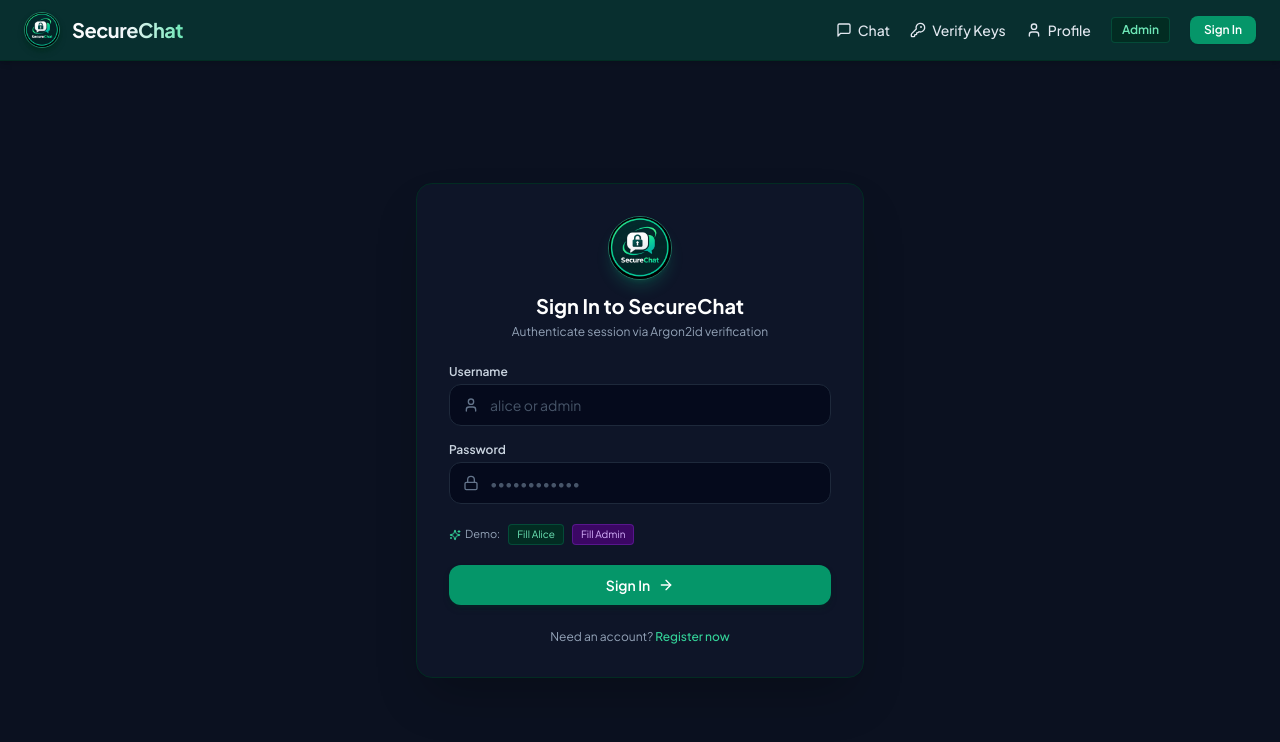
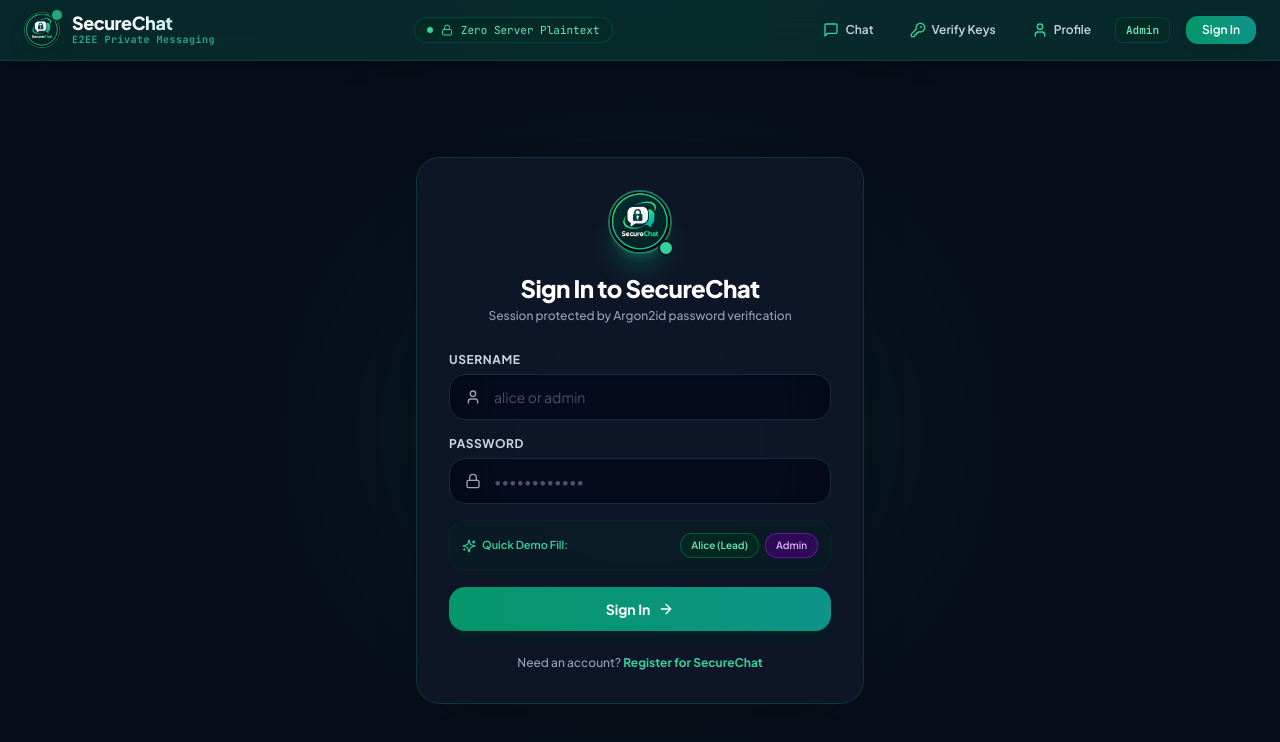
Before and after one commit to SPD-G107/SecureChat, a Next.js app in the folder frontend/: page /login in a window 1280 px wide. Shown: the top 742 px of the page. Built offline with nearby package versions, Linux system fonts and the light colour scheme.

Commit message:
design(frontend): implement glassmorphism, ambient lighting, and refined typography
Co-authored-by: SENG KOEMNAN <sengkoemnan6749@gmail.com>
Co-authored-by: REAM Rithy <reamrithy1234@gmail.com>
Co-authored-by: HENG MINOU <hengminou12345-del@users.noreply.github.com>

```diff
--- a/frontend/src/app/globals.css
+++ b/frontend/src/app/globals.css
@@ -1,4 +1,4 @@
-@import url('https://fonts.googleapis.com/css2?family=Plus+Jakarta+Sans:wght@400;500;600;700&family=JetBrains+Mono:wght@400;500&display=swap');
+@import url('https://fonts.googleapis.com/css2?family=Plus+Jakarta+Sans:wght@300;400;500;600;700;800&family=JetBrains+Mono:wght@400;500;600&display=swap');
 
 @tailwind base;
 @tailwind components;
@@ -17,12 +17,55 @@
 }
 
 body {
-  background-color: #0b1120;
-  color: var(--text-main);
+  background-color: #080d1a;
+  color: #f1f5f9;
   font-family: 'Plus Jakarta Sans', -apple-system, BlinkMacSystemFont, sans-serif;
   min-height: 100vh;
+  background-image:
+    radial-gradient(circle at 50% 0%, rgba(16, 185, 129, 0.07) 0%, transparent 60%),
+    radial-gradient(circle at 100% 100%, rgba(6, 78, 59, 0.08) 0%, transparent 50%);
+  background-attachment: fixed;
 }
 
 code, .font-mono {
   font-family: 'JetBrains Mono', monospace;
 }
+
+/* Custom Sleek Scrollbar */
+::-webkit-scrollbar {
+  width: 6px;
+  height: 6px;
+}
+
+::-webkit-scrollbar-track {
+  background: transparent;
+}
+
+::-webkit-scrollbar-thumb {
+  background: rgba(16, 185, 129, 0.2);
+  border-radius: 9999px;
+}
+
+::-webkit-scrollbar-thumb:hover {
+  background: rgba(16, 185, 129, 0.45);
+}
+
+/* Glassmorphism utility */
+.glass-panel {
+  background: rgba(15, 23, 42, 0.7);
+  backdrop-filter: blur(16px);
+  -webkit-backdrop-filter: blur(16px);
+  border: 1px solid rgba(16, 185, 129, 0.15);
+}
+
+.glass-nav {
+  background: rgba(8, 47, 47, 0.82);
+  backdrop-filter: blur(16px);
+  -webkit-backdrop-filter: blur(16px);
+  border-bottom: 1px solid rgba(16, 185, 129, 0.18);
+}
+
+/* Glow highlights */
+.glow-emerald {
+  box-shadow: 0 0 35px -5px rgba(16, 185, 129, 0.25);
+}
--- a/frontend/src/app/layout.tsx
+++ b/frontend/src/app/layout.tsx
@@ -1,7 +1,7 @@
 import './globals.css';
 import type { Metadata } from 'next';
 import Link from 'next/link';
-import { Shield, MessageSquare, KeyRound, User, LogOut } from 'lucide-react';
+import { Shield, MessageSquare, KeyRound, User, Lock, ExternalLink } from 'lucide-react';
 
 export const metadata: Metadata = {
   title: 'SecureChat — End-to-End Encrypted Private Messaging',
@@ -13,38 +13,68 @@ export const metadata: Metadata = {
 
 export default function RootLayout({ children }: { children: React.ReactNode }) {
   return (
-    <html lang="en">
-      <body className="min-h-screen flex flex-col bg-[#0b1120] text-slate-100 antialiased">
-        {/* Dark Teal Navigation Bar matching README Section 11 */}
-        <header className="bg-[#082f2f] border-b border-emerald-950 px-6 py-3 flex items-center justify-between sticky top-0 z-50 shadow-md">
-          <Link href="/" className="flex items-center gap-3 font-bold text-xl text-white group">
+    <html lang="en" className="dark">
+      <body className="min-h-screen flex flex-col bg-[#080d1a] text-slate-100 antialiased selection:bg-emerald-500/30 selection:text-emerald-200">
+        {/* Glassmorphic Navigation Bar matching README specifications */}
+        <header className="glass-nav px-6 py-3 flex items-center justify-between sticky top-0 z-50 transition-all shadow-[0_4px_20px_rgba(0,0,0,0.25)]">
+          <Link href="/" className="flex items-center gap-3 group">
+            <div className="relative">
               <img
                 src="/logo.png"
                 alt="SecureChat Logo"
-              className="w-9 h-9 rounded-full object-cover border border-emerald-400/50 shadow-md shadow-emerald-950 group-hover:scale-105 transition-transform"
+                className="w-9 h-9 rounded-full object-cover border border-emerald-400/40 shadow-lg shadow-emerald-950/60 group-hover:scale-105 group-hover:border-emerald-300 transition-all duration-300"
               />
-            <span className="tracking-tight font-extrabold bg-gradient-to-r from-white via-slate-100 to-emerald-300 bg-clip-text text-transparent">
+              <span className="absolute -top-0.5 -right-0.5 w-2.5 h-2.5 rounded-full bg-emerald-400 ring-2 ring-[#082f2f] animate-pulse" />
+            </div>
+            <div className="flex flex-col">
+              <span className="font-extrabold text-lg tracking-tight bg-gradient-to-r from-white via-slate-100 to-emerald-300 bg-clip-text text-transparent leading-none">
                 SecureChat
               </span>
+              <span className="text-[10px] text-emerald-400/80 font-mono tracking-wider font-semibold">
+                E2EE Private Messaging
+              </span>
+            </div>
           </Link>
 
-          <nav className="flex items-center gap-5 text-sm font-medium">
-            <Link href="/chat" className="flex items-center gap-1.5 text-slate-200 hover:text-emerald-400 transition-colors">
-              <MessageSquare className="w-4 h-4" />
-              Chat
+          {/* Security Status Pill */}
+          <div className="hidden md:flex items-center gap-2 px-3 py-1 rounded-full bg-emerald-950/50 border border-emerald-500/20 text-[11px] font-mono text-emerald-300 shadow-inner">
+            <span className="w-1.5 h-1.5 rounded-full bg-emerald-400 animate-pulse" />
+            <Lock className="w-3 h-3 text-emerald-400" />
+            <span>Zero Server Plaintext</span>
+          </div>
+
+          <nav className="flex items-center gap-1.5 sm:gap-3 text-xs font-semibold">
+            <Link
+              href="/chat"
+              className="flex items-center gap-1.5 px-3 py-1.5 rounded-lg text-slate-300 hover:text-white hover:bg-slate-800/60 transition-all"
+            >
+              <MessageSquare className="w-4 h-4 text-emerald-400" />
+              <span>Chat</span>
             </Link>
-            <Link href="/verify-key" className="flex items-center gap-1.5 text-slate-200 hover:text-emerald-400 transition-colors">
-              <KeyRound className="w-4 h-4" />
-              Verify Keys
+            <Link
+              href="/verify-key"
+              className="flex items-center gap-1.5 px-3 py-1.5 rounded-lg text-slate-300 hover:text-white hover:bg-slate-800/60 transition-all"
+            >
+              <KeyRound className="w-4 h-4 text-emerald-400" />
+              <span className="hidden sm:inline">Verify Keys</span>
             </Link>
-            <Link href="/profile" className="flex items-center gap-1.5 text-slate-200 hover:text-emerald-400 transition-colors">
-              <User className="w-4 h-4" />
-              Profile
+            <Link
+              href="/profile"
+              className="flex items-center gap-1.5 px-3 py-1.5 rounded-lg text-slate-300 hover:text-white hover:bg-slate-800/60 transition-all"
+            >
+              <User className="w-4 h-4 text-emerald-400" />
+              <span className="hidden sm:inline">Profile</span>
             </Link>
-            <Link href="/admin" className="text-xs px-2.5 py-1 rounded bg-emerald-950 text-emerald-300 border border-emerald-800/60 font-semibold hover:bg-emerald-900 transition-colors">
+            <Link
+              href="/admin"
+              className="text-[11px] px-2.5 py-1 rounded-lg bg-emerald-950/60 text-emerald-300 border border-emerald-800/50 hover:bg-emerald-900/60 transition-all font-mono"
+            >
               Admin
             </Link>
-            <Link href="/login" className="px-3.5 py-1.5 rounded-lg bg-emerald-600 hover:bg-emerald-500 text-white transition-colors text-xs font-semibold shadow-sm">
+            <Link
+              href="/login"
+              className="ml-1 px-4 py-1.5 rounded-xl bg-gradient-to-r from-emerald-600 to-teal-600 hover:from-emerald-500 hover:to-teal-500 text-white shadow-md shadow-emerald-950/40 hover:shadow-emerald-900/60 transition-all font-semibold active:scale-95"
+            >
               Sign In
             </Link>
           </nav>
--- a/frontend/src/app/login/page.tsx
+++ b/frontend/src/app/login/page.tsx
@@ -3,7 +3,7 @@
 import React, { useState } from 'react';
 import Link from 'next/link';
 import { useRouter } from 'next/navigation';
-import { Shield, Lock, User, ArrowRight, AlertCircle, Sparkles } from 'lucide-react';
+import { Shield, Lock, User, ArrowRight, AlertCircle, Sparkles, KeyRound } from 'lucide-react';
 import { CURRENT_USER } from '@/lib/mock-data';
 
 export default function LoginPage() {
@@ -26,7 +26,8 @@ export default function LoginPage() {
       }
 
       // Store mock session
-      const user = username.toLowerCase() === 'admin'
+      const user =
+        username.toLowerCase() === 'admin'
           ? { ...CURRENT_USER, username: 'admin', role: 'admin' as const, displayName: 'University Admin' }
           : { ...CURRENT_USER, username: username || 'alice' };
 
@@ -42,96 +43,110 @@ export default function LoginPage() {
       setPassword('Password123!');
     } else {
       setUsername('admin');
-      setPassword('AdminPass2026!');
+      setPassword('AdminPass123!');
     }
   };
 
   return (
-    <div className="flex-1 flex items-center justify-center p-4">
-      <div className="max-w-md w-full p-8 rounded-2xl bg-slate-900/90 border border-emerald-950 shadow-2xl backdrop-blur-md">
-        <div className="text-center mb-6">
+    <div className="flex-1 flex items-center justify-center p-4 relative overflow-hidden bg-[#080d1a]">
+      {/* Background ambient lighting */}
+      <div className="absolute top-1/2 left-1/2 -translate-x-1/2 -translate-y-1/2 w-[500px] h-[400px] bg-emerald-500/10 blur-[130px] rounded-full pointer-events-none" />
+
+      <div className="max-w-md w-full p-8 rounded-3xl bg-slate-900/80 border border-emerald-500/20 shadow-2xl backdrop-blur-2xl relative z-10">
+        <div className="text-center mb-7">
+          <div className="relative inline-block mb-3">
             <img
               src="/logo.png"
               alt="SecureChat Logo"
-            className="w-16 h-16 rounded-full object-cover mx-auto mb-3 shadow-lg shadow-emerald-500/20 border border-emerald-400/50"
+              className="w-16 h-16 rounded-full object-cover shadow-xl shadow-emerald-500/25 border-2 border-emerald-400/50"
             />
-          <h1 className="text-xl font-bold text-white">Sign In to SecureChat</h1>
-          <p className="text-xs text-slate-400 mt-1">Authenticate session via Argon2id verification</p>
+            <span className="absolute -bottom-0.5 -right-0.5 w-4 h-4 rounded-full bg-emerald-400 border-2 border-slate-900" />
+          </div>
+          <h1 className="text-2xl font-extrabold text-white tracking-tight">Sign In to SecureChat</h1>
+          <p className="text-xs text-slate-400 mt-1 font-medium">
+            Session protected by Argon2id password verification
+          </p>
         </div>
 
         {error && (
-          <div className="mb-4 p-3 rounded-xl bg-red-500/10 border border-red-500/30 text-red-400 text-xs flex items-center gap-2">
-            <AlertCircle className="w-4 h-4 shrink-0" />
+          <div className="mb-5 p-3.5 rounded-2xl bg-red-500/10 border border-red-500/30 text-red-300 text-xs flex items-center gap-2.5 animate-in fade-in duration-200">
+            <AlertCircle className="w-4 h-4 shrink-0 text-red-400" />
             <span>{error}</span>
           </div>
         )}
 
         <form onSubmit={handleLogin} className="space-y-4">
           <div>
-            <label className="block text-xs font-semibold text-slate-300 mb-1">Username</label>
+            <label className="block text-xs font-bold text-slate-300 mb-1.5 uppercase tracking-wider text-[11px]">
+              Username
+            </label>
             <div className="relative">
-              <User className="w-4 h-4 text-slate-500 absolute left-3.5 top-1/2 -translate-y-1/2" />
+              <User className="w-4 h-4 text-slate-400 absolute left-4 top-1/2 -translate-y-1/2" />
               <input
                 type="text"
                 required
                 value={username}
                 onChange={(e) => setUsername(e.target.value)}
                 placeholder="alice or admin"
-                className="w-full bg-slate-950/70 border border-slate-800 rounded-xl pl-10 pr-3 py-2.5 text-sm text-slate-200 placeholder:text-slate-600 focus:outline-none focus:border-emerald-500 transition-colors"
+                className="w-full bg-slate-950/70 border border-slate-800 rounded-2xl pl-11 pr-4 py-3 text-sm text-slate-100 placeholder:text-slate-600 focus:outline-none focus:border-emerald-500 focus:ring-1 focus:ring-emerald-500/30 transition-all shadow-inner"
               />
             </div>
           </div>
 
           <div>
-            <label className="block text-xs font-semibold text-slate-300 mb-1">Password</label>
+            <label className="block text-xs font-bold text-slate-300 mb-1.5 uppercase tracking-wider text-[11px]">
+              Password
+            </label>
             <div className="relative">
-              <Lock className="w-4 h-4 text-slate-500 absolute left-3.5 top-1/2 -translate-y-1/2" />
+              <Lock className="w-4 h-4 text-slate-400 absolute left-4 top-1/2 -translate-y-1/2" />
               <input
                 type="password"
                 required
                 value={password}
                 onChange={(e) => setPassword(e.target.value)}
                 placeholder="••••••••••••"
-                className="w-full bg-slate-950/70 border border-slate-800 rounded-xl pl-10 pr-3 py-2.5 text-sm text-slate-200 placeholder:text-slate-600 focus:outline-none focus:border-emerald-500 transition-colors"
+                className="w-full bg-slate-950/70 border border-slate-800 rounded-2xl pl-11 pr-4 py-3 text-sm text-slate-100 placeholder:text-slate-600 focus:outline-none focus:border-emerald-500 focus:ring-1 focus:ring-emerald-500/30 transition-all shadow-inner"
               />
             </div>
           </div>
 
-          {/* Demo helper */}
-          <div className="flex items-center gap-2 pt-1 pb-1">
-            <span className="text-[11px] text-slate-400 flex items-center gap-1">
-              <Sparkles className="w-3 h-3 text-emerald-400" /> Demo:
+          {/* Demo Quick-Fill Helper */}
+          <div className="p-3 rounded-2xl bg-[#062424]/40 border border-emerald-950/80 flex items-center justify-between">
+            <span className="text-[11px] text-emerald-400 font-semibold flex items-center gap-1.5">
+              <Sparkles className="w-3.5 h-3.5" /> Quick Demo Fill:
             </span>
+            <div className="flex gap-1.5">
               <button
                 type="button"
                 onClick={() => handleQuickFill('alice')}
-              className="text-[10px] px-2 py-0.5 rounded bg-emerald-950 text-emerald-300 border border-emerald-800/60 hover:bg-emerald-900"
+                className="text-[10px] px-2.5 py-1 rounded-xl bg-emerald-950/80 text-emerald-300 border border-emerald-700/60 hover:bg-emerald-900/80 transition-colors font-semibold"
               >
-              Fill Alice
+                Alice (Lead)
               </button>
               <button
                 type="button"
                 onClick={() => handleQuickFill('admin')}
-              className="text-[10px] px-2 py-0.5 rounded bg-purple-950 text-purple-300 border border-purple-800/60 hover:bg-purple-900"
+                className="text-[10px] px-2.5 py-1 rounded-xl bg-purple-950/80 text-purple-300 border border-purple-700/60 hover:bg-purple-900/80 transition-colors font-semibold"
               >
-              Fill Admin
+                Admin
               </button>
+            </div>
           </div>
 
           <button
             type="submit"
             disabled={loading}
-            className="w-full py-2.5 px-4 rounded-xl bg-emerald-600 hover:bg-emerald-500 text-white text-sm font-semibold flex items-center justify-center gap-2 transition-all disabled:opacity-60 shadow-md shadow-emerald-950/40"
+            className="w-full py-3 px-4 rounded-2xl bg-gradient-to-r from-emerald-600 to-teal-600 hover:from-emerald-500 hover:to-teal-500 text-white text-sm font-bold flex items-center justify-center gap-2 transition-all shadow-lg shadow-emerald-950/50 hover:shadow-emerald-900/70 active:scale-[0.98] disabled:opacity-60"
           >
-            {loading ? 'Authenticating...' : 'Sign In'}
+            {loading ? 'Authenticating Session...' : 'Sign In'}
             <ArrowRight className="w-4 h-4" />
           </button>
         </form>
 
-        <p className="text-center text-xs text-slate-400 mt-6">
+        <p className="text-center text-xs text-slate-400 mt-6 font-medium">
           Need an account?{' '}
-          <Link href="/register" className="text-emerald-400 hover:underline font-medium">
-            Register now
+          <Link href="/register" className="text-emerald-400 hover:text-emerald-300 font-bold transition-colors">
+            Register for SecureChat
           </Link>
         </p>
       </div>
```
Also changed, not shown: frontend/src/app/chat/page.tsx (+102 -66 lines), frontend/src/app/register/page.tsx (+43 -29 lines). Lines whose indentation alone changed are shown as unchanged.
